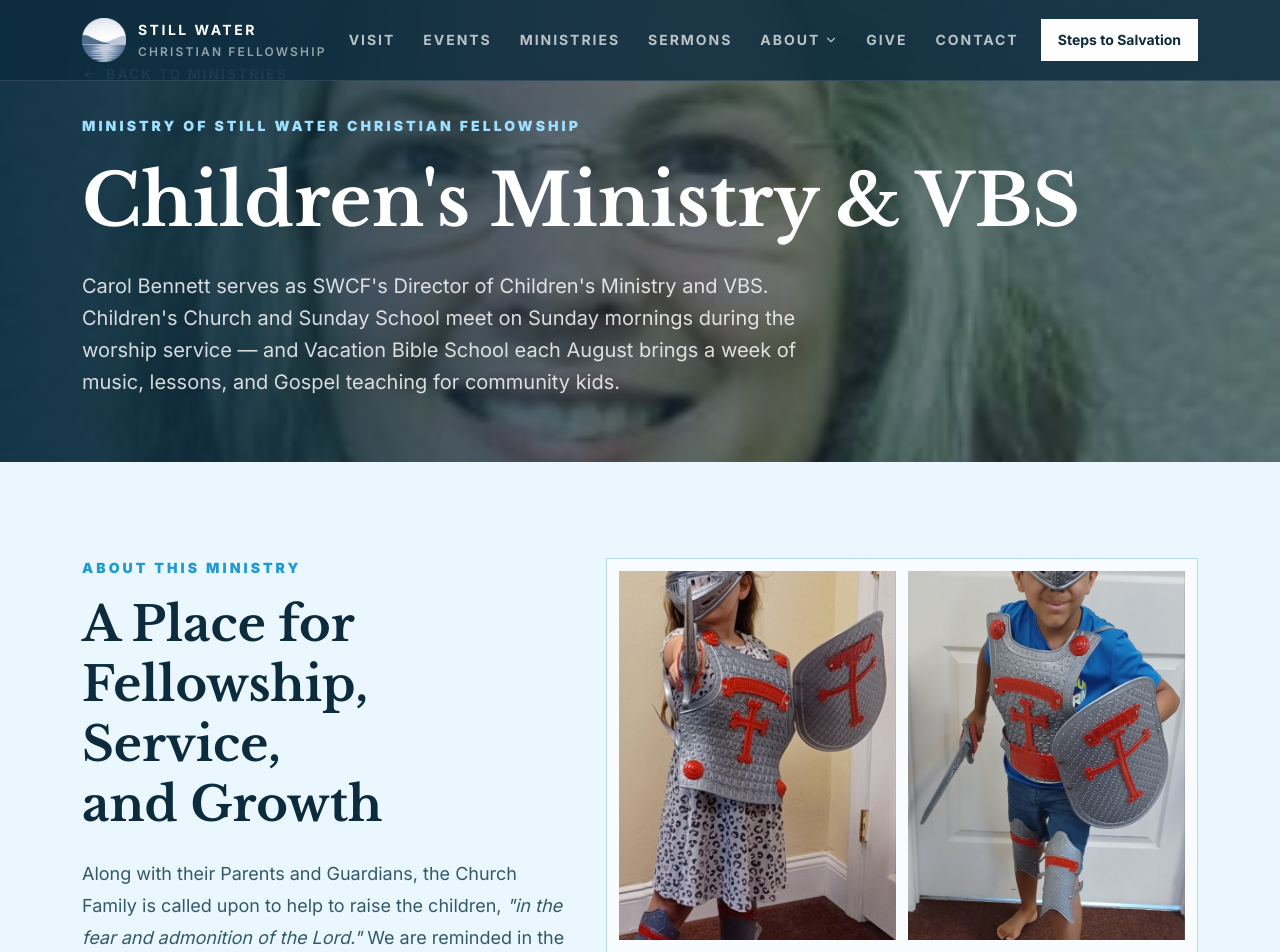
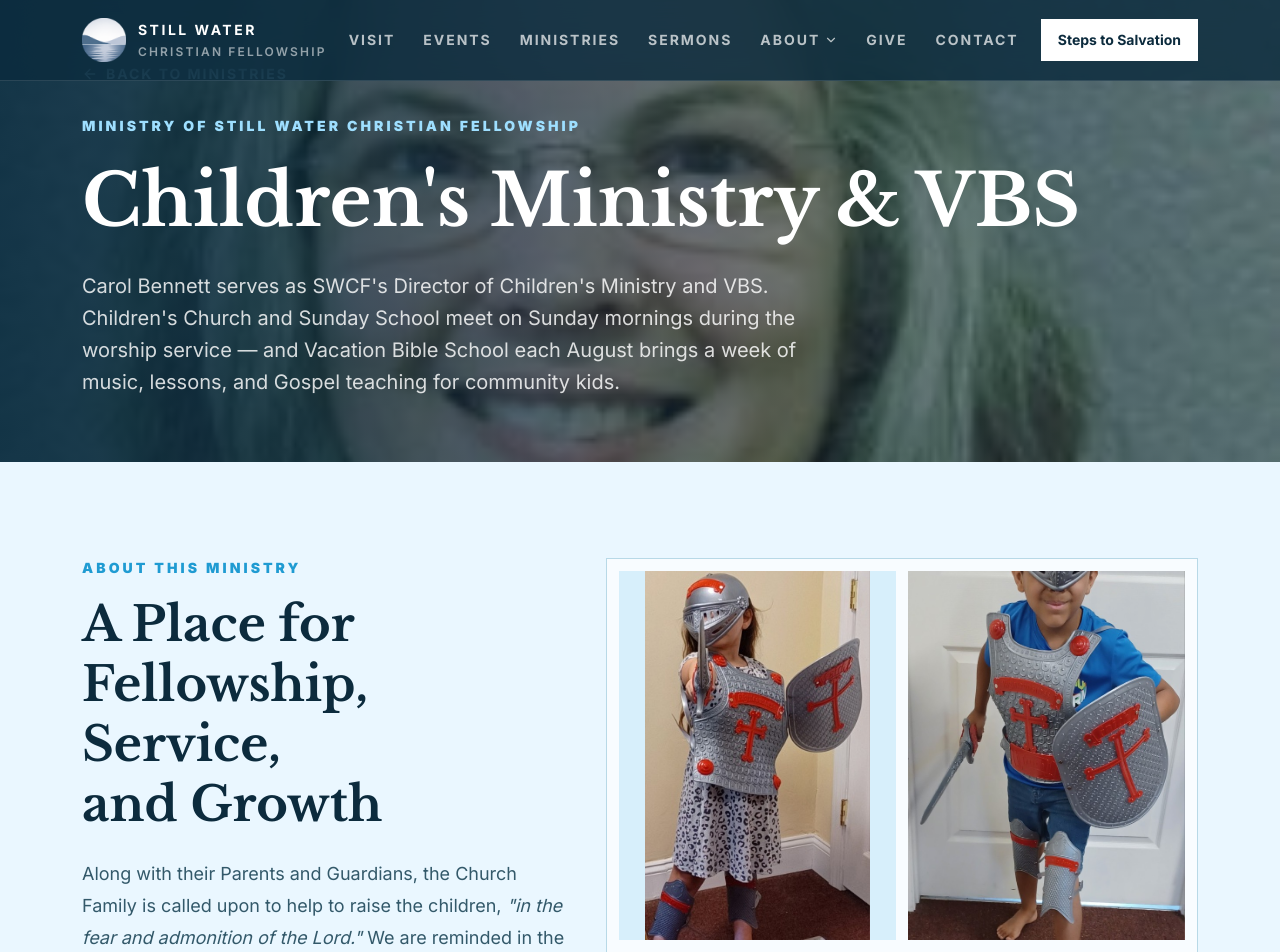
Before and after one commit to edesent/stillwater-christian-fellowship, a Next.js app: page /ministries/childrens-ministry-vbs in a window 1280 px wide. Shown: the top 952 px of the page. Built offline with nearby package versions, Linux system fonts and the light colour scheme.

Commit message:
Adjusted first Armour of God image to show full head

```diff
--- a/src/app/ministries/[slug]/page.tsx
+++ b/src/app/ministries/[slug]/page.tsx
@@ -133,7 +133,7 @@ export default async function MinistryPage({
                         alt="Child wearing armour for Children's Ministry"
                         fill
                         sizes="(min-width: 1024px) 16vw, 50vw"
-                        className="object-cover"
+                        className="object-contain object-top"
                       />
                     </div>
                     <div className="relative aspect-[3/4] overflow-hidden bg-mist">
```
